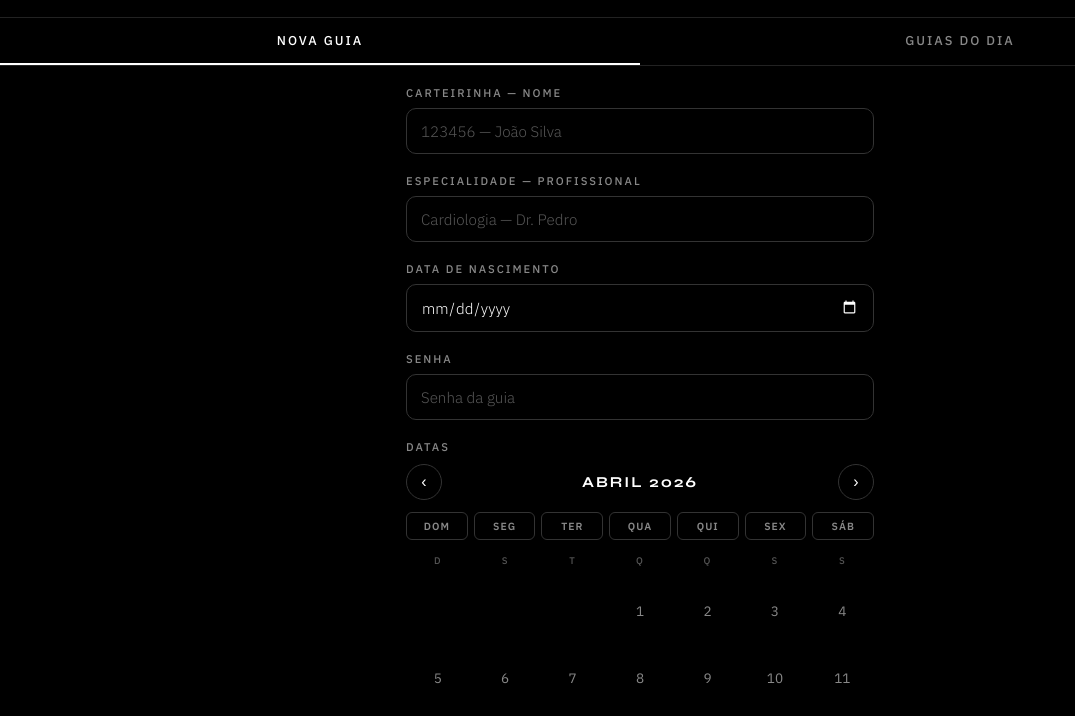
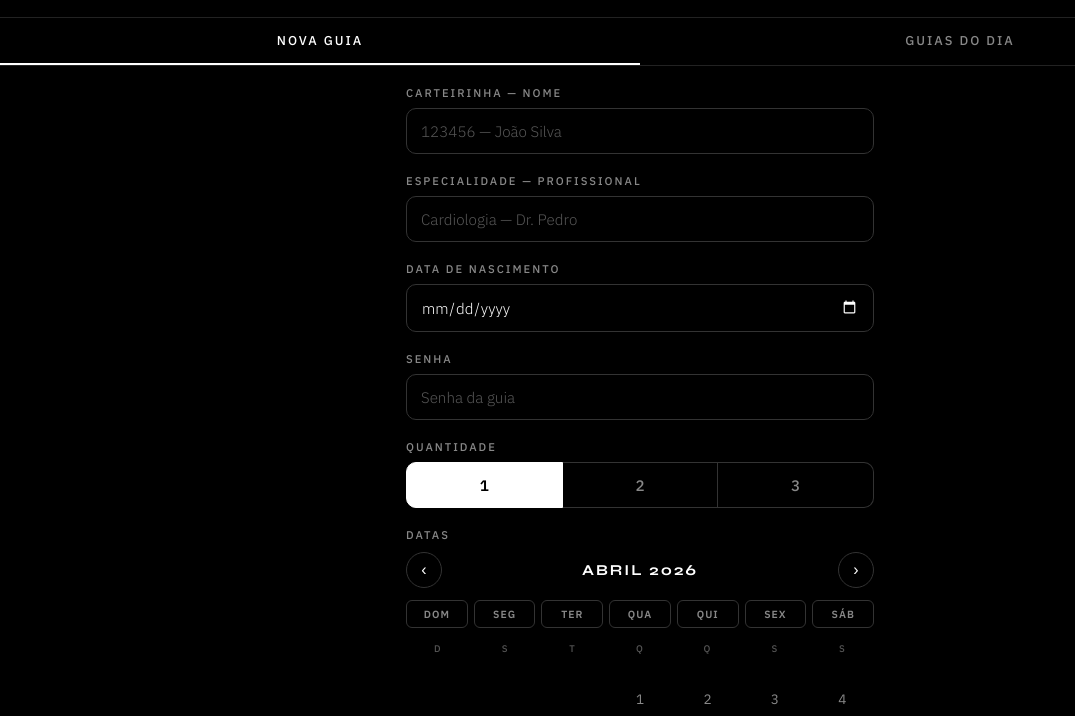
Before and after one commit to Raid112/guias-app, a plain HTML site: page index.html in a window 1280 px wide. Shown: the part 84-800 px from the top of the page, without its empty margins (0-1075 px from the left). Drawn offline with Linux system fonts and the light colour scheme.

Commit message:
Add quantidade field (1, 2, 3) as horizontal radio

```diff
--- a/index.html
+++ b/index.html
@@ -131,6 +131,44 @@
         }
         .field input:focus {
             border-color: var(--white);
+        }
+
+        /* ─── Radio Horizontal ─── */
+        .radio-group {
+            display: flex;
+            gap: 0;
+        }
+        .radio-group label {
+            flex: 1;
+            display: flex;
+            align-items: center;
+            justify-content: center;
+            padding: 12px 0;
+            font-size: 0.95rem;
+            font-weight: 500;
+            color: var(--text-muted);
+            border: 1px solid var(--border-light);
+            cursor: pointer;
+            transition: all 0.15s;
+            margin: 0;
+            letter-spacing: 0;
+            text-transform: none;
+        }
+        .radio-group label:first-child { border-radius: var(--radius) 0 0 var(--radius); }
+        .radio-group label:last-child { border-radius: 0 var(--radius) var(--radius) 0; }
+        .radio-group label:not(:first-child) { border-left: none; }
+        .radio-group input[type="radio"] { display: none; }
+        .radio-group input[type="radio"]:checked + span {
+            /* handled on parent */
+        }
+        .radio-group label:has(input:checked) {
+            background: var(--white);
+            color: var(--black);
+            border-color: var(--white);
+            font-weight: 600;
+        }
+        .radio-group label:has(input:checked) + label {
+            border-left-color: var(--white);
         }
         .field input::placeholder {
             color: var(--text-dim);
@@ -603,6 +641,15 @@
                 <input type="text" id="senha" placeholder="Senha da guia">
             </div>
 
+            <div class="field">
+                <label>Quantidade</label>
+                <div class="radio-group" id="quantidade-group">
+                    <label><input type="radio" name="quantidade" value="1" checked><span>1</span></label>
+                    <label><input type="radio" name="quantidade" value="2"><span>2</span></label>
+                    <label><input type="radio" name="quantidade" value="3"><span>3</span></label>
+                </div>
+            </div>
+
             <div class="calendar-section">
                 <label>Datas</label>
                 <div class="calendar-nav">
@@ -894,6 +941,7 @@ function saveGuias() {
     var especialidade = document.getElementById('especialidade').value.trim();
     var nascimento = document.getElementById('nascimento').value;
     var senha = document.getElementById('senha').value.trim();
+    var quantidade = parseInt(document.querySelector('input[name="quantidade"]:checked').value);
     if (!carteirinha || !especialidade || !nascimento || !senha) {
         showToast('Preencha todos os campos');
         return;
@@ -917,7 +965,7 @@ function saveGuias() {
             especialidade: especialidade,
             nascimento: nascimento,
             senha: senha,
-
+            quantidade: quantidade,
             data: dateKeys[i],
             criadoEm: new Date().toISOString()
         });
@@ -929,6 +977,7 @@ function saveGuias() {
     document.getElementById('especialidade').value = '';
     document.getElementById('nascimento').value = '';
     document.getElementById('senha').value = '';
+    document.querySelector('input[name="quantidade"][value="1"]').checked = true;
 
     selectedDates = {};
     renderCalendar();
@@ -989,6 +1038,7 @@ function renderGuias() {
             row('Especialidade', g.especialidade) +
             row('Nascimento', toBR(g.nascimento)) +
             row('Senha', g.senha) +
+            row('Quantidade', g.quantidade || 1) +
             row('Data', toBR(g.data)) +
             '<div class="guia-card-actions"><button class="btn-delete" onclick="deleteGuia(\'' + g.id + '\')">Excluir</button></div>' +
             '</div>';
@@ -1017,6 +1067,7 @@ function copyGuias() {
             'Especialidade: ' + g.especialidade + '\n' +
             'Nascimento: ' + toBR(g.nascimento) + '\n' +
             'Senha: ' + g.senha + '\n' +
+            'Quantidade: ' + (g.quantidade || 1) + '\n' +
             'Data: ' + toBR(g.data)
         );
     }
```
